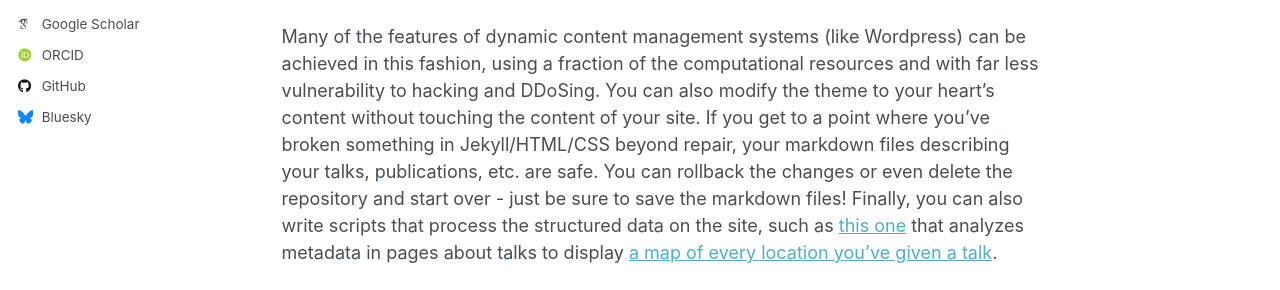
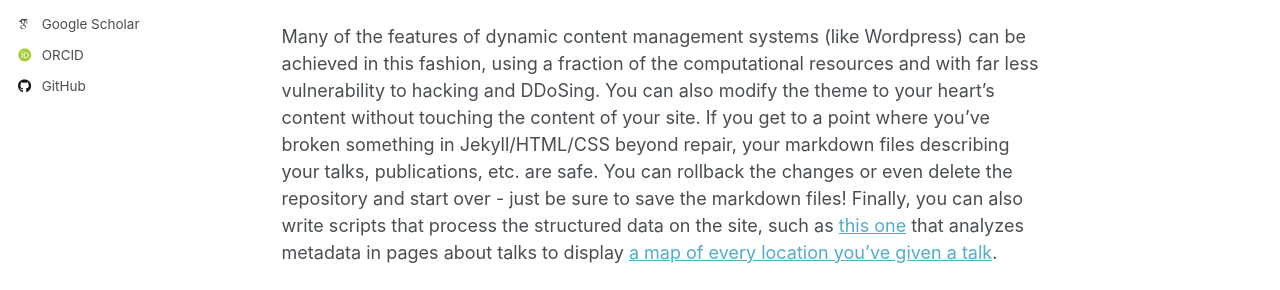
Before and after one commit to LingLin-ll/LingLin-ll.github.io, a Jekyll site: the page built from _pages/about.md, in a window 1280 px wide. Shown: the part 537-827 px from the top of the page. Built offline with Jekyll 4.4.1, drawn with Linux system fonts in a browser that asks for light colours; some web fonts are replaced.

Commit message:
Update _config.yml

```diff
--- a/_config.yml
+++ b/_config.yml
@@ -32,15 +32,15 @@ author:
   email            : "linglin00d@gmail.com"
 
   # Academic websites
-  academia         : # URL
-  arxiv            : # URL - Update with the correct link to your profile
+  # academia         : # URL
+  # arxiv            : # URL - Update with the correct link to your profile
   googlescholar    : "https://scholar.google.com/citations?user=PS_CX0AAAAAJ"
-  impactstory      : # URL
+  # impactstory      : # URL
   orcid            : "http://orcid.org/yourorcidurl"
-  semantic         : # URL
-  Hugging Face           : "https://huggingface.co/LingLin00"
-  researchgate     : # URL
-  scopus           : # URL
+  # semantic         : # URL
+  Hugging Face     : "https://huggingface.co/LingLin00"
+  # researchgate     : # URL
+  # scopus           : # URL
 
   # Repositories and software development
   bitbucket        : # Username - Update with your username on the site
@@ -51,7 +51,7 @@ author:
   stackoverflow    : # User number or user number and name (i.e., use "1" or "1/jeff-atwood")
 
   # Social media
-  bluesky          : "bsky.app" # Replace this with you Bluesky username
+  # bluesky          : "bsky.app" # Replace this with you Bluesky username
   facebook         : # Username
   flickr           : # Username
   foursquare       : # Username
```
